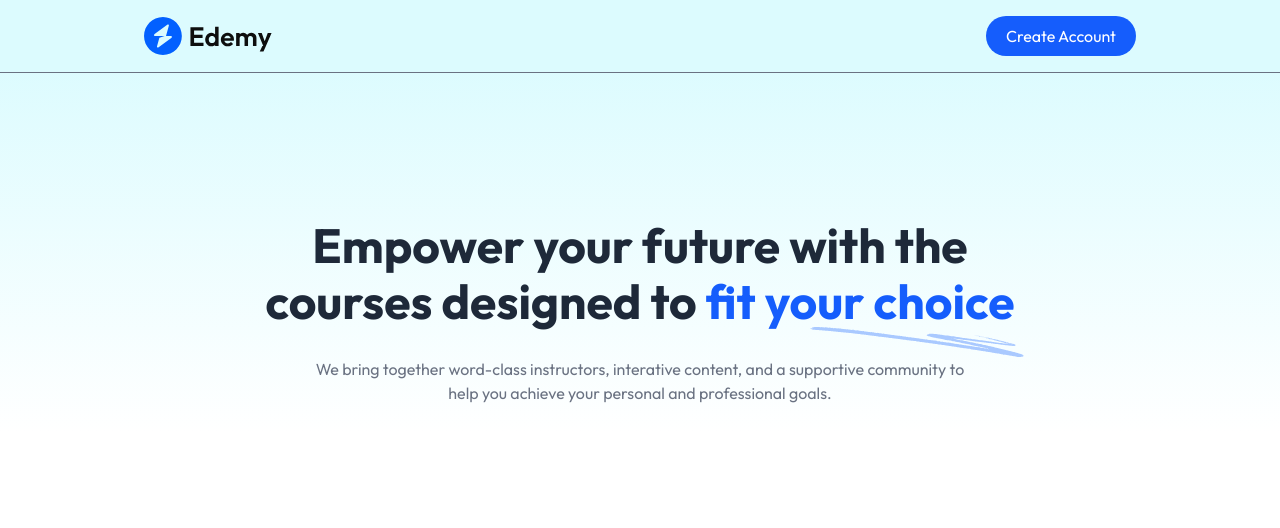
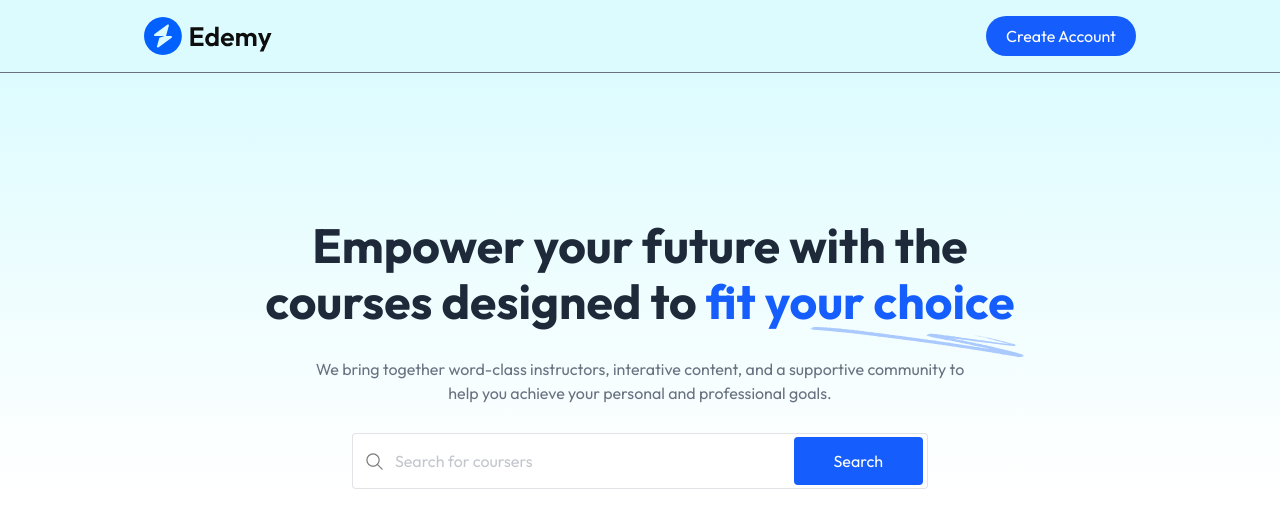
Before and after one commit to dinod001/LMS-Web-App-MERN, a React (Vite) app in the folder client/: page / in a window 1280 px wide. Shown: the top 528 px of the page. Built offline with nearby package versions, Linux system fonts and the light colour scheme; no server answers.

Commit message:
Added search bar for Hero section

```diff
--- a/client/src/components/student/Hero.jsx
+++ b/client/src/components/student/Hero.jsx
@@ -1,5 +1,6 @@
 import React from "react";
 import { assets } from "../../assets/assets";
+import SearchBar from "./SearchBar";
 
 const Hero = () => {
   return (
@@ -23,6 +24,7 @@
           We bring together word-class instructors to help you achieve your
           professional goals.
         </p>
+        <SearchBar />
       </div>
     </>
   );
--- a/client/src/components/student/SearchBar.jsx
+++ b/client/src/components/student/SearchBar.jsx
@@ -1,10 +1,40 @@
-import React from "react";
+import React, { useState } from "react";
+import { assets } from "../../assets/assets";
+import { useNavigate } from "react-router-dom";
 
-const SearchBar = () => {
+const SearchBar = ({ data }) => {
+  const [input, setInput] = useState(data ? data : "");
+
+  const navigate = useNavigate();
+
+  const onSearchHandler = (e) => {
+    e.preventDefault();
+    navigate("/course-list/" + input);
+  };
   return (
-    <div>
-      <h1>Search Bar</h1>
-    </div>
+    <form
+      onSubmit={onSearchHandler}
+      className="max-w-xl w-full md:h-14 h-12 flex items-center bg-white border border-gray-500/20 rounded"
+    >
+      <img
+        src={assets.search_icon}
+        alt="Search_icon"
+        className="md:w-auto w-10 px-3"
+      />
+      <input
+        onChange={(e) => setInput(e.target.value)}
+        value={input}
+        type="text"
+        placeholder="Search for coursers"
+        className="w-full h-full outline-none text-gray-500/80"
+      />
+      <button
+        type="Submit"
+        className="bg-blue-600 rounded text-white md:px-10 px-7 md:py-3 py-2 mx-1"
+      >
+        Search
+      </button>
+    </form>
   );
 };
 
--- a/client/src/index.css
+++ b/client/src/index.css
@@ -10,9 +10,18 @@
   font-size: 48px;
   line-height: 56px;
 }
+
+.course-details-heading-small {
+  font-size: 26px;
+  line-height: 36px;
+}
 @media (min-width: 768px) {
   .home-heading-large {
     font-size: 28px;
     line-height: 34px;
   }
+  .course-details-heading-large {
+    font-size: 36px;
+    line-height: 44px;
+  }
 }
--- a/client/vite.config.js
+++ b/client/vite.config.js
@@ -4,23 +4,5 @@
 
 // https://vite.dev/config/
 export default defineConfig({
-  plugins: [
-    react(),
-    tailwindcss({
-      config: {
-        content: ["./index.html", "./src/**/*.{js,jsx,ts,tsx}"],
-        theme: {
-          extend: {
-            fontSize: {
-              "course-details-heading-small": ["26px", "36px"],
-              "course-details-heading-large": ["36px", "44px"],
-              "home-heading-small": ["28px", "34px"],
-              "home-heading-large": ["48px", "56px"],
-              default: ["15px", "21px"],
-            },
-          },
-        },
-      },
-    }),
-  ],
+  plugins: [react(), tailwindcss()],
 });
```
